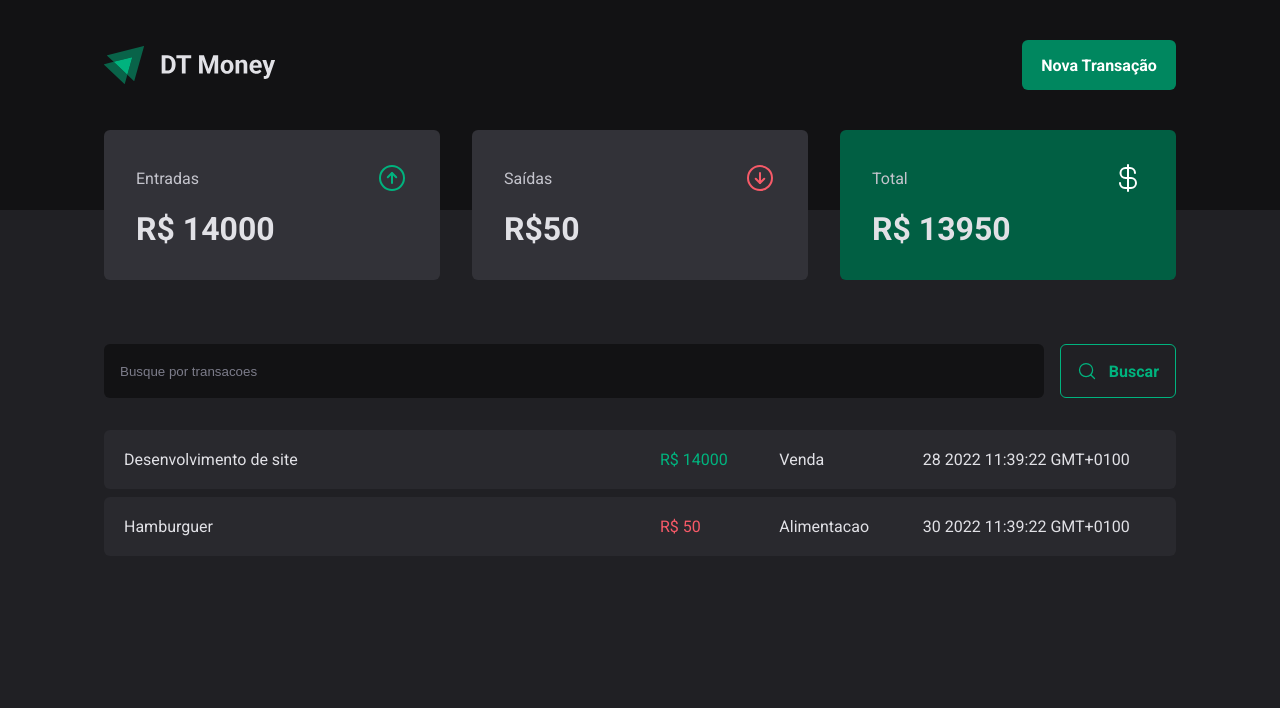
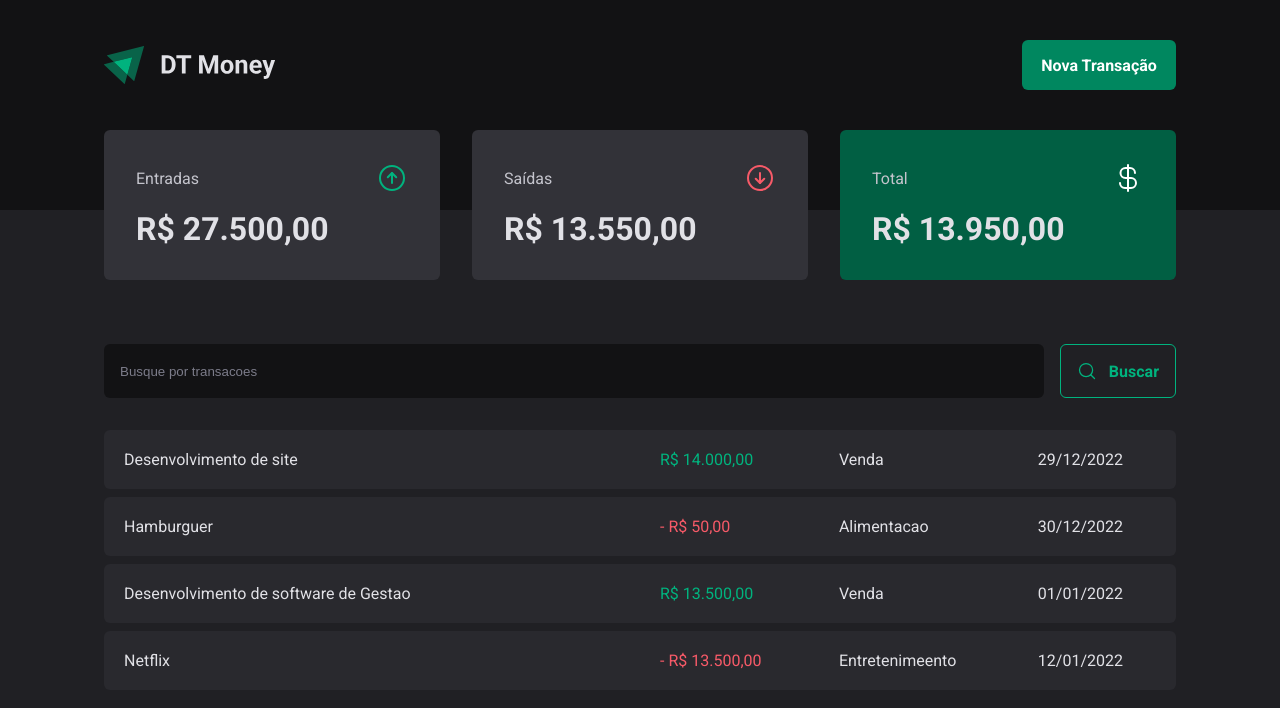
Before and after one commit to Mariano1994/Td-Money, a React (Vite) app: page / in a window 1280 px wide. Shown: the top 708 px of the page. Built offline with nearby package versions, Linux system fonts and the light colour scheme; data requests are answered from the project's data file.

Commit message:
formatingPriceAndDates

```diff
--- a/server.json
+++ b/server.json
@@ -6,7 +6,7 @@
       "type": "income",
       "category": "Venda",
       "price": 14000,
-      "createdAt": "28 2022 11:39:22 GMT+0100"
+      "createdAt": "Dec 29 2022 11:21:06 GMT+0100"
     },
     {
       "id": 2,
@@ -14,7 +14,23 @@
       "type": "outcome",
       "category": "Alimentacao",
       "price": 50,
-      "createdAt": "30 2022 11:39:22 GMT+0100"
+      "createdAt": "Dec 30 2022 11:21:06 GMT+0100"
+    },
+    {
+      "id": 3,
+      "description": "Desenvolvimento de software de Gestao",
+      "type": "income",
+      "category": "Venda",
+      "price": 13500,
+      "createdAt": "Jan 01 2022 11:21:06 GMT+0100"
+    },
+    {
+      "id": 3,
+      "description": "Netflix",
+      "type": "outcome",
+      "category": "Entretenimeento",
+      "price": 13500,
+      "createdAt": "Jan 12 2022 11:21:06 GMT+0100"
     }
   ]
 }
--- a/src/components/Summary/index.tsx
+++ b/src/components/Summary/index.tsx
@@ -1,6 +1,7 @@
 import { ArrowCircleDown, ArrowCircleUp, CurrencyDollar } from "phosphor-react";
 import { useContext } from "react";
 import { TransactionsContext } from "../../contexts/TransactionsContext";
+import { priceFormatter } from "../../utils/formatter";
 import { SummaryCard, SummaryContainer } from "./styles";
 
 export function Summary() {
@@ -30,7 +31,7 @@
           <ArrowCircleUp size={32} color="#00b37e" />
         </header>
 
-        <strong>R$ {summary.income}</strong>
+        <strong>{priceFormatter.format(summary.income)}</strong>
       </SummaryCard>
 
       <SummaryCard>
@@ -39,7 +40,7 @@
           <ArrowCircleDown size={32} color="#f75a68" />
         </header>
 
-        <strong>R${summary.outcome}</strong>
+        <strong>{priceFormatter.format(summary.outcome)}</strong>
       </SummaryCard>
 
       <SummaryCard variant="green">
@@ -48,7 +49,7 @@
           <CurrencyDollar size={32} color="#fff" />
         </header>
 
-        <strong>R$ {summary.total}</strong>
+        <strong>{priceFormatter.format(summary.total)}</strong>
       </SummaryCard>
     </SummaryContainer>
   );
--- a/src/pages/Transactions/index.tsx
+++ b/src/pages/Transactions/index.tsx
@@ -2,6 +2,7 @@
 import { Header } from "../../components/Header";
 import { Summary } from "../../components/Summary";
 import { TransactionsContext } from "../../contexts/TransactionsContext";
+import { dateFormatter, priceFormatter } from "../../utils/formatter";
 import { SearchForm } from "./components/SearchForm";
 import {
   PriceHighLight,
@@ -27,11 +28,14 @@
 
                   <td>
                     <PriceHighLight variant={transaction.type}>
-                      R$ {transaction.price}{" "}
+                      {transaction.type === "outcome" && "- "}
+                      {priceFormatter.format(transaction.price)}{" "}
                     </PriceHighLight>
                   </td>
                   <td>{transaction.category}</td>
-                  <td>{transaction.createdAt}</td>
+                  <td>
+                    {dateFormatter.format(new Date(transaction.createdAt))}
+                  </td>
                 </tr>
               );
             })}
--- /dev/null
+++ b/src/utils/formatter.ts
@@ -0,0 +1,6 @@
+export const dateFormatter = new Intl.DateTimeFormat("pt-BR");
+
+export const priceFormatter = new Intl.NumberFormat("pt-Br", {
+  style: "currency",
+  currency: "BRL",
+});
```
